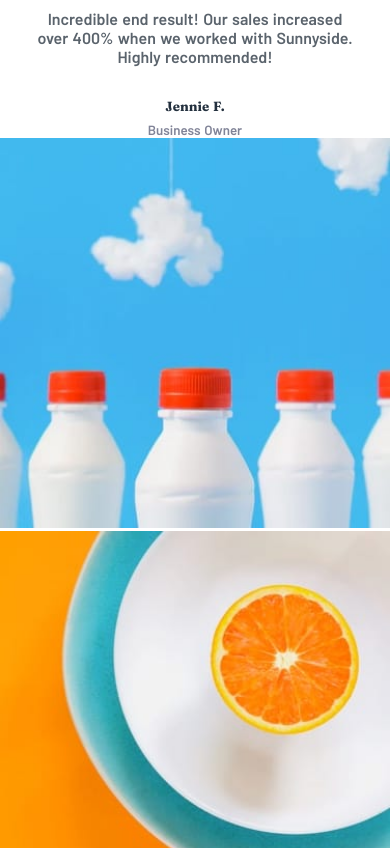
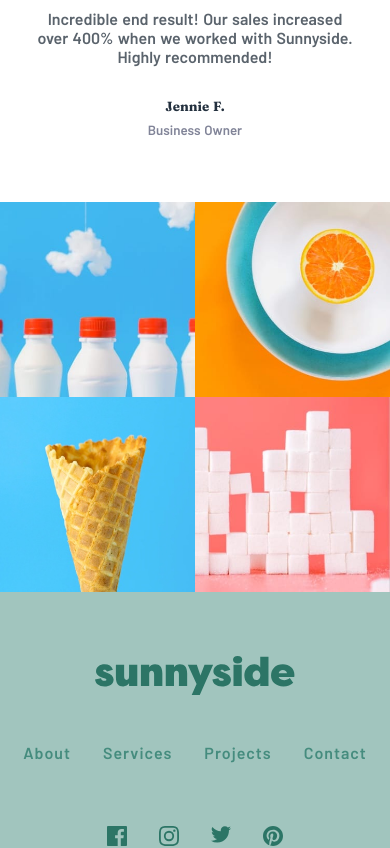
Before and after one commit to nkwadioo/06.-sunnyside-agency-landing-page-main, a plain HTML site: page index.html in a window 390 px wide. Shown: the part 3960-4808 px from the top of the page. Drawn offline with Linux system fonts and the light colour scheme.

Commit message:
footer
mobile design done

```diff
--- a/css/style.scss
+++ b/css/style.scss
@@ -196,12 +196,13 @@ nav {
 }
 
 .testimonials {
+    padding-top: 4rem;
+    padding-bottom: 4rem;
     h3 {
         color: $Grayish-blue;
         letter-spacing: 3px;
         text-transform: uppercase;
         text-align: center;
-        padding-top: 4rem;
     }
 
     .personInfo {
@@ -242,3 +243,41 @@ nav {
         }
     }
 }
+
+footer {
+    background-color: fade-out($Dark-moderate-cyan, .5);
+
+    .images {
+        display: grid;
+        grid-template-columns: 1fr 1fr;
+    }
+    .footer-icon {
+        padding-top: 4rem;
+        width: 200px;
+        display: block;
+        margin: auto;
+    }
+
+    ul {
+        padding-top: 3rem;
+        display: flex;
+        gap: 2rem;
+        justify-content: center;
+        li {
+            letter-spacing: 1px;
+            list-style: none;
+            color: $Dark-moderate-cyan;
+        }
+    }
+    .icons {
+        padding-top: 4rem;
+        padding-bottom: 4rem;
+        display: flex;
+        gap: 2rem;
+        justify-content: center;
+
+        img {
+            width: 20px;
+        }
+    }
+}
--- a/index.html
+++ b/index.html
@@ -111,7 +111,7 @@
       <img src="./images/mobile/image-gallery-cone.jpg" alt="">
       <img src="./images/mobile/image-gallery-sugar-cubes.jpg" alt="">
     </div>
-    <img src="./images/logo.svg" alt="">
+    <img class="footer-icon" src="./images/logo-footer.svg" alt="">
     <ul>
       <li>About</li>
       <li>Services</li>
```
Also changed, not shown: css/style.css, images/logo-footer.svg (added), 1 other file.
